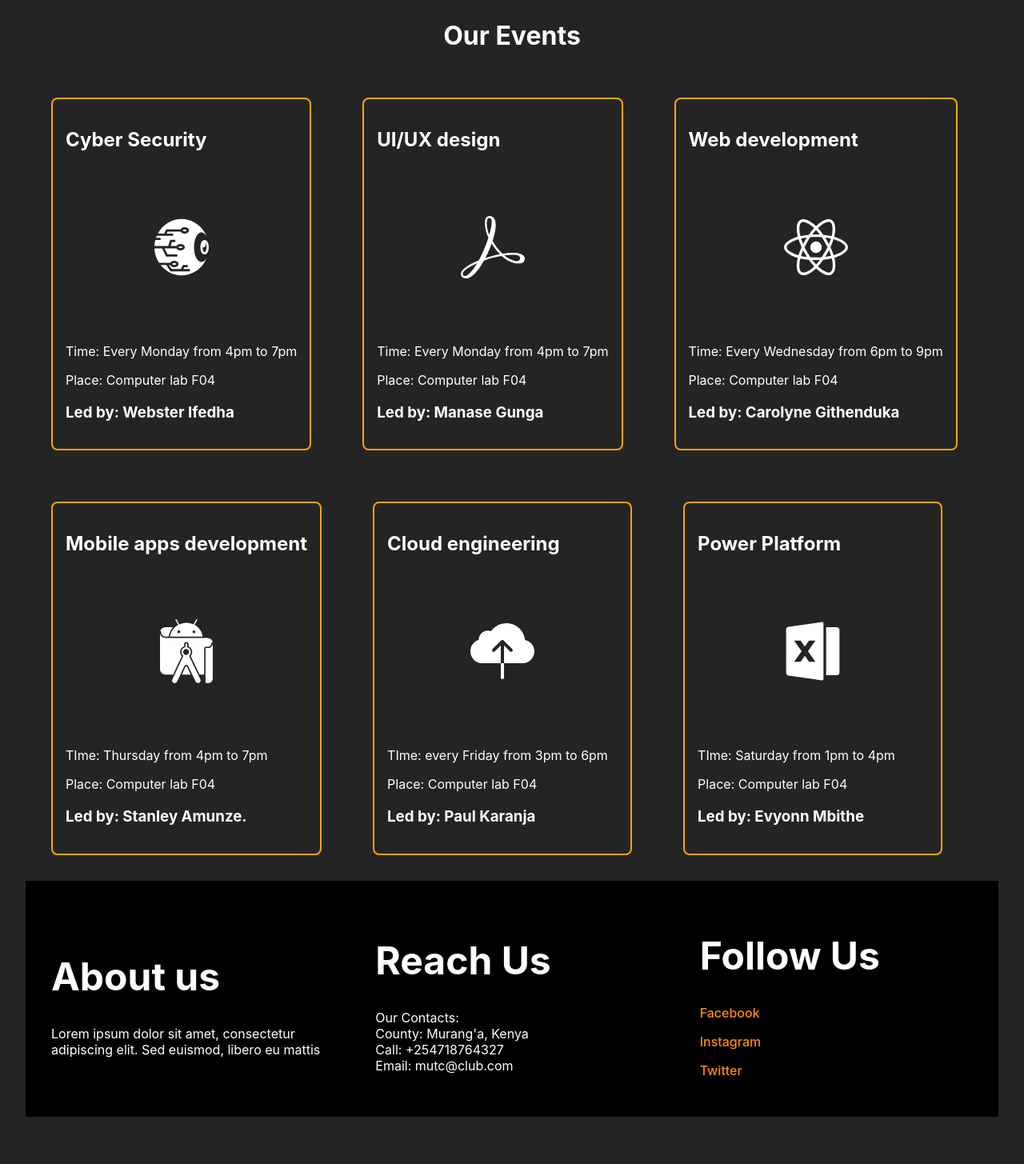
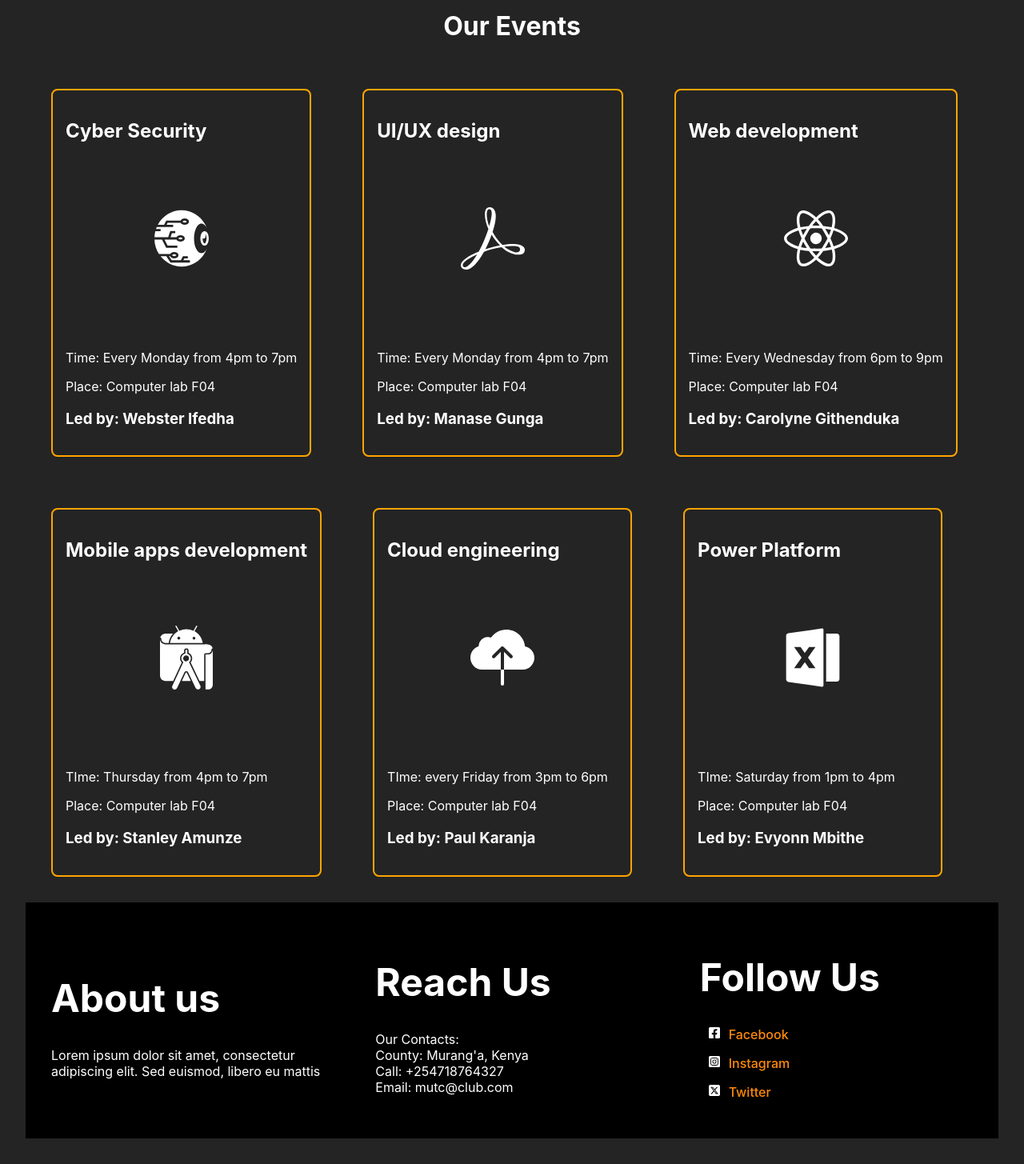
Before and after one commit to Denzel60/Murang-a-University-Tech-Club, a React (Vite) app: page /Events in a window 1280 px wide. Shown: the part 627-2082 px from the top of the page at 80% size. Before the commit the page ends 2055 px from the top, so only its background shows below. Built offline with nearby package versions, Linux system fonts and the light colour scheme.

Commit message:
styled some headings and added icons to the footer

```diff
--- a/src/Pages/Events/Events.css
+++ b/src/Pages/Events/Events.css
@@ -1,6 +1,7 @@
 .heros{
     background: url(../../assets/Events.jpg);
     height: 60vh;
+    background-attachment: fixed;
     background-position: center;
     background-size: cover;
     display: grid;
@@ -32,6 +33,9 @@
     transform: scale(105%);
     transition: ease-in-out 0.4s;
 }
+.event-schedule:hover span{
+    color: orange;
+}
 .icon{
     font-size: 80px;
     padding: 0;
--- a/src/Pages/Events/Events.jsx
+++ b/src/Pages/Events/Events.jsx
@@ -16,55 +16,55 @@ const Events = () => {
       <h2 className='events-title'>Our Events</h2>
       <div className="event">
         <div className="event-schedule">
-          <h2>Cyber Security</h2>
-          <p className='icon'><GiCyberEye /></p>
+          <h2><span>Cyber Security</span></h2>
+          <p className='icon'><span><GiCyberEye /></span></p>
           <p> Time: Every Monday from 4pm to 7pm </p>
           <p> Place: Computer lab F04</p>
-          <h3> Led by: Webster Ifedha</h3>
+          <h3> Led by: <span>Webster Ifedha</span></h3>
         </div>
 
         <div className="event-schedule">
-          <h2>UI/UX design</h2>
-          <p className='icon'><SiAdobeacrobatreader /></p>
+          <h2><span> UI/UX design</span></h2>
+          <p className='icon'><span><SiAdobeacrobatreader /></span></p>
           <p> Time: Every Monday from 4pm to 7pm </p>
           <p> Place: Computer lab F04</p>
-          <h3> Led by: Manase Gunga</h3>
+          <h3> Led by: <span>Manase Gunga</span></h3>
         </div>
 
         <div className="event-schedule">
-          <h2>Web development</h2>
-          <p className='icon'><FaReact /></p>
+          <h2><span>Web development</span></h2>
+          <p className='icon'><span><FaReact /></span></p>
           <p> Time: Every Wednesday from 6pm to 9pm </p>
           <p> Place: Computer lab F04</p>
-          <h3> Led by: Carolyne Githenduka</h3>
+          <h3> Led by: <span>Carolyne Githenduka</span></h3>
         </div>
 
         <div className="event-schedule">
-          <h2>Mobile apps development</h2>
-          <p className='icon'><SiAndroidstudio />
+          <h2><span>Mobile apps development</span></h2>
+          <p className='icon'><span><SiAndroidstudio /></span>
           </p>
           <p> TIme: Thursday from 4pm to 7pm  </p>
           <p> Place: Computer lab F04</p>
-          <h3> Led by: Stanley Amunze.</h3>
+          <h3> Led by: <span>Stanley Amunze</span></h3>
         </div>
 
         <div className="event-schedule">
-          <h2>Cloud engineering</h2>
-          <p className='icon'><IoIosCloudUpload /></p>
+          <h2><span>Cloud engineering</span></h2>
+          <p className='icon'><span><IoIosCloudUpload /></span></p>
           <p> TIme: every Friday from 3pm to 6pm </p>
           <p> Place: Computer lab F04</p>
-          <h3> Led by: Paul Karanja</h3>
+          <h3> Led by: <span>Paul Karanja</span></h3>
         </div>
 
         <div className="event-schedule">
-          <h2>Power Platform</h2>
-          <p className='icon'><RiFileExcel2Fill /></p>
+          <h2><span>Power Platform</span></h2>
+          <p className='icon'><span><RiFileExcel2Fill /></span></p>
           <p> TIme: Saturday from 1pm to 4pm </p>
           <p> Place: Computer lab F04</p>
-          <h3> Led by: Evyonn Mbithe</h3>
+          <h3> Led by: <span>Evyonn Mbithe</span></h3>
         </div>
       </div>
-    </div>
+    </div >
   )
 }
 
--- a/src/Pages/Home/Home.css
+++ b/src/Pages/Home/Home.css
@@ -1,5 +1,6 @@
 .hero{
     background: linear-gradient(rgba(0, 0, 0, 0.9), rgba(0, 0, 0, 0.3)), url(./../../assets/heroImg.jpg);
+    background-attachment: fixed;
     height: 60vh;
     background-position: center;
     background-size: cover;
--- a/src/Pages/Leadership/Leadership.jsx
+++ b/src/Pages/Leadership/Leadership.jsx
@@ -14,7 +14,7 @@ const Leadership = () => {
                 <div className="leader-profile">
                     <img src={studentImg} alt="" className='leaderImg' />
                     <div className="leader-description">
-                        <h2>Dr. John Ndia </h2> <hr />
+                        <h2><span>Dr. John Ndia </span></h2> <hr />
                         <h3>Position: Patron of the club</h3>
                         <h4>Biography: Lorem ipsum dolor sit amet consectetur adipisicing elit. Sunt fugit placeat ipsum vel fugiat inventore mollitia aperiam laborum deserunt soluta?</h4>
                         <div className="icons">
@@ -29,7 +29,7 @@ const Leadership = () => {
                 <div className="leader-profile alternate">
                     <img src={studentImg} alt="" className='leaderImg' />
                     <div className="leader-description">
-                        <h2>Victory Njeri  </h2> <hr />
+                        <h2><span>Victory Njeri</span>  </h2> <hr />
                         <h3>Position: Chairperson of the club</h3>
                         <h4>Biography: Lorem ipsum dolor sit amet consectetur adipisicing elit. Sunt fugit placeat ipsum vel fugiat inventore mollitia aperiam laborum deserunt soluta?</h4>
                         <div className="icons">
@@ -43,7 +43,7 @@ const Leadership = () => {
                 <div className="leader-profile">
                     <img src={studentImg} alt="" className='leaderImg' />
                     <div className="leader-description">
-                        <h2>Allan Muhari </h2> <hr />
+                        <h2><span>Allan Muhari</span> </h2> <hr />
                         <h3>Position: Vice Chairperson of the club</h3>
                         <h4>Biography: Lorem ipsum dolor sit amet consectetur adipisicing elit. Sunt fugit placeat ipsum vel fugiat inventore mollitia aperiam laborum deserunt soluta?</h4>
                         <div className="icons">
@@ -58,7 +58,7 @@ const Leadership = () => {
                 <div className="leader-profile alternate">
                     <img src={studentImg} alt="" className='leaderImg' />
                     <div className="leader-description">
-                        <h2>Bridget Gitonga </h2> <hr />
+                        <h2><span>Bridget Gitonga</span> </h2> <hr />
                         <h3>Position: Secretary of the club</h3>
                         <h4>Biography: Lorem ipsum dolor sit amet consectetur adipisicing elit. Sunt fugit placeat ipsum vel fugiat inventore mollitia aperiam laborum deserunt soluta?</h4>
                         <div className="icons">
@@ -73,7 +73,7 @@ const Leadership = () => {
                 <div className="leader-profile">
                     <img src={studentImg} alt="" className='leaderImg' />
                     <div className="leader-description">
-                        <h2>Ruth Mutisya </h2> <hr />
+                        <h2><span>Ruth Mutisya</span> </h2> <hr />
                         <h3>Position: Treasurer of the club</h3>
                         <h4>Biography: Lorem ipsum dolor sit amet consectetur adipisicing elit. Sunt fugit placeat ipsum vel fugiat inventore mollitia aperiam laborum deserunt soluta?</h4>
                         <div className="icons">
@@ -88,7 +88,7 @@ const Leadership = () => {
                 <div className="leader-profile alternate">
                     <img src={studentImg} alt="" className='leaderImg' />
                     <div className="leader-description">
-                        <h2>Webster Ifedha  </h2> <hr />
+                        <h2><span>Webster Ifedha</span>  </h2> <hr />
                         <h3>Position: Cyber security lead</h3>
                         <h4>Biography: Lorem ipsum dolor sit amet consectetur adipisicing elit. Sunt fugit placeat ipsum vel fugiat inventore mollitia aperiam laborum deserunt soluta?</h4>
                         <div className="icons">
@@ -103,7 +103,7 @@ const Leadership = () => {
                 <div className="leader-profile">
                     <img src={studentImg} alt="" className='leaderImg' />
                     <div className="leader-description">
-                        <h2>Manase Gunga </h2> <hr />
+                        <h2><span>Manase Gunga</span> </h2> <hr />
                         <h3>Position: UI/UX lead</h3>
                         <h4>Biography: Lorem ipsum dolor sit amet consectetur adipisicing elit. Sunt fugit placeat ipsum vel fugiat inventore mollitia aperiam laborum deserunt soluta?</h4>
                         <div className="icons">
@@ -118,7 +118,7 @@ const Leadership = () => {
                 <div className="leader-profile alternate">
                     <img src={studentImg} alt="" className='leaderImg' />
                     <div className="leader-description">
-                        <h2>Carolyne Githenduka </h2> <hr />
+                        <h2><span>Carolyne Githenduka</span> </h2> <hr />
                         <h3>Position: Web development lead</h3>
                         <h4>Biography: Lorem ipsum dolor sit amet consectetur adipisicing elit. Sunt fugit placeat ipsum vel fugiat inventore mollitia aperiam laborum deserunt soluta?</h4>
                         <div className="icons">
@@ -133,7 +133,7 @@ const Leadership = () => {
                 <div className="leader-profile">
                     <img src={studentImg} alt="" className='leaderImg' />
                     <div className="leader-description">
-                        <h2>Stanley Amunze </h2> <hr />
+                        <h2><span>Stanley Amunze</span> </h2> <hr />
                         <h3>Position: Mobile apps development lead</h3>
                         <h4>Biography: Lorem ipsum dolor sit amet consectetur adipisicing elit. Sunt fugit placeat ipsum vel fugiat inventore mollitia aperiam laborum deserunt soluta?</h4>
                         <div className="icons">
@@ -148,7 +148,7 @@ const Leadership = () => {
                 <div className="leader-profile alternate">
                     <img src={studentImg} alt="" className='leaderImg' />
                     <div className="leader-description">
-                        <h2>Paul Karanja  </h2> <hr />
+                        <h2><span>Paul Karanja</span>  </h2> <hr />
                         <h3>Position: Cloud engineering lead</h3>
                         <h4>Biography: Lorem ipsum dolor sit amet consectetur adipisicing elit. Sunt fugit placeat ipsum vel fugiat inventore mollitia aperiam laborum deserunt soluta?</h4>
                         <div className="icons">
@@ -163,7 +163,7 @@ const Leadership = () => {
                 <div className="leader-profile">
                     <img src={studentImg} alt="" className='leaderImg' />
                     <div className="leader-description">
-                        <h2>Evyonn Mbithe </h2> <hr />
+                        <h2><span>Evyonn Mbithe</span> </h2> <hr />
                         <h3>Position: Power platform lead</h3>
                         <h4>Biography: Lorem ipsum dolor sit amet consectetur adipisicing elit. Sunt fugit placeat ipsum vel fugiat inventore mollitia aperiam laborum deserunt soluta?</h4>
                         <div className="icons">
--- a/src/components/Header/Header.css
+++ b/src/components/Header/Header.css
@@ -1,7 +1,7 @@
 .header{
     padding: 0px;
     display: flex;
-    height: 10vh;
+    /* height: 10vh; */
     justify-content: space-between;
     gap:5em;
     justify-content: flex-start;
--- a/src/components/footer/Footer.jsx
+++ b/src/components/footer/Footer.jsx
@@ -1,5 +1,8 @@
 /* eslint-disable react/no-unescaped-entities */
 import './footer.css'
+import { FaFacebookSquare } from "react-icons/fa";
+import { FaInstagramSquare } from "react-icons/fa";
+import { FaSquareXTwitter } from "react-icons/fa6";
 
 const Footer = () => {
     return (
@@ -25,9 +28,9 @@ const Footer = () => {
 
                 <div className="reach-about">
                     <h1>Follow Us</h1>
-                    <p><a href="mutc@club.com">Facebook</a></p>
-                    <p><a href="mutc@club.com">Instagram</a></p>
-                    <p><a href="mutc@club.com">Twitter</a></p>
+                    <p><a href="mutc@club.com"><span className='icons-footer'><FaFacebookSquare /></span>Facebook</a></p>
+                    <p><a href="mutc@club.com"><span className="icons-footer"><FaInstagramSquare /></span>Instagram</a></p>
+                    <p><a href="mutc@club.com"><span className='icons-footer'><FaSquareXTwitter /></span>Twitter</a></p>
                 </div>
             </div>
 
--- a/src/components/footer/footer.css
+++ b/src/components/footer/footer.css
@@ -8,6 +8,10 @@
 .reach-about{
     width: 30%;
     padding: 2em;
+}
+.icons-footer{
+    color: white;
+    padding: 10px;
 }
 @media (max-width: 750px) {
     .reach{
```
Also changed, not shown: src/Pages/Leadership/Leadership.css (+7 -0 lines).
